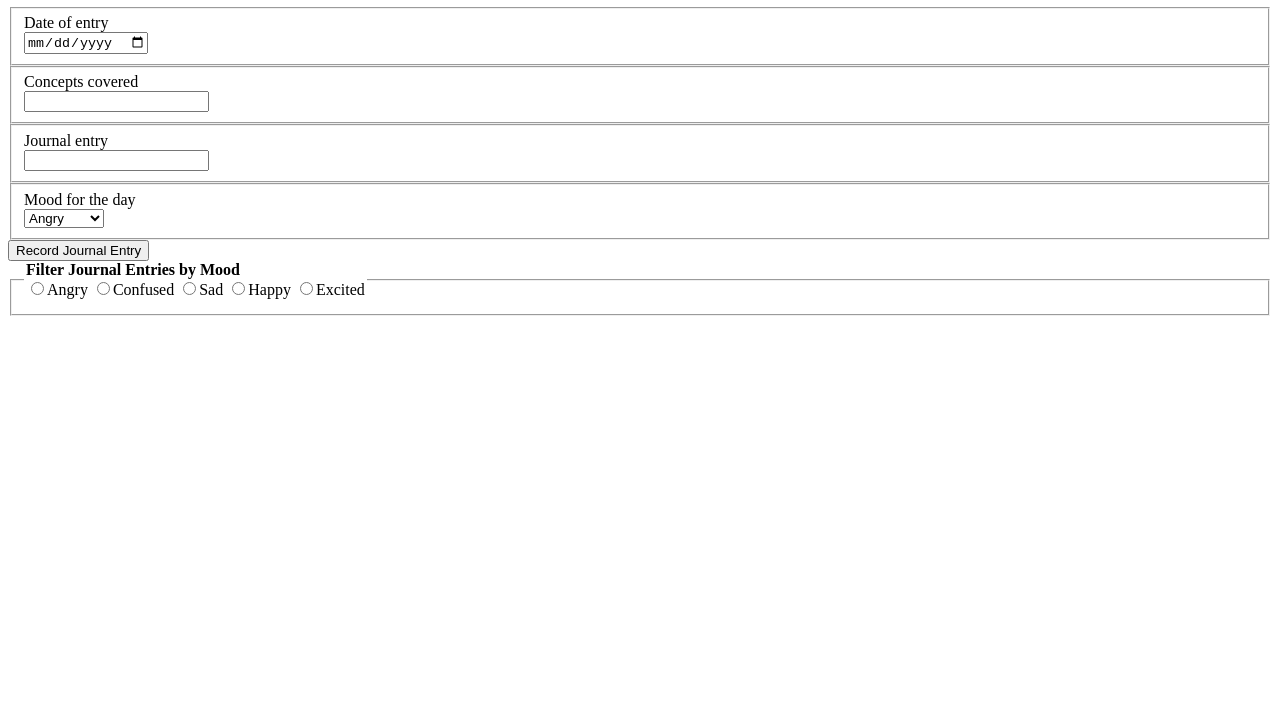
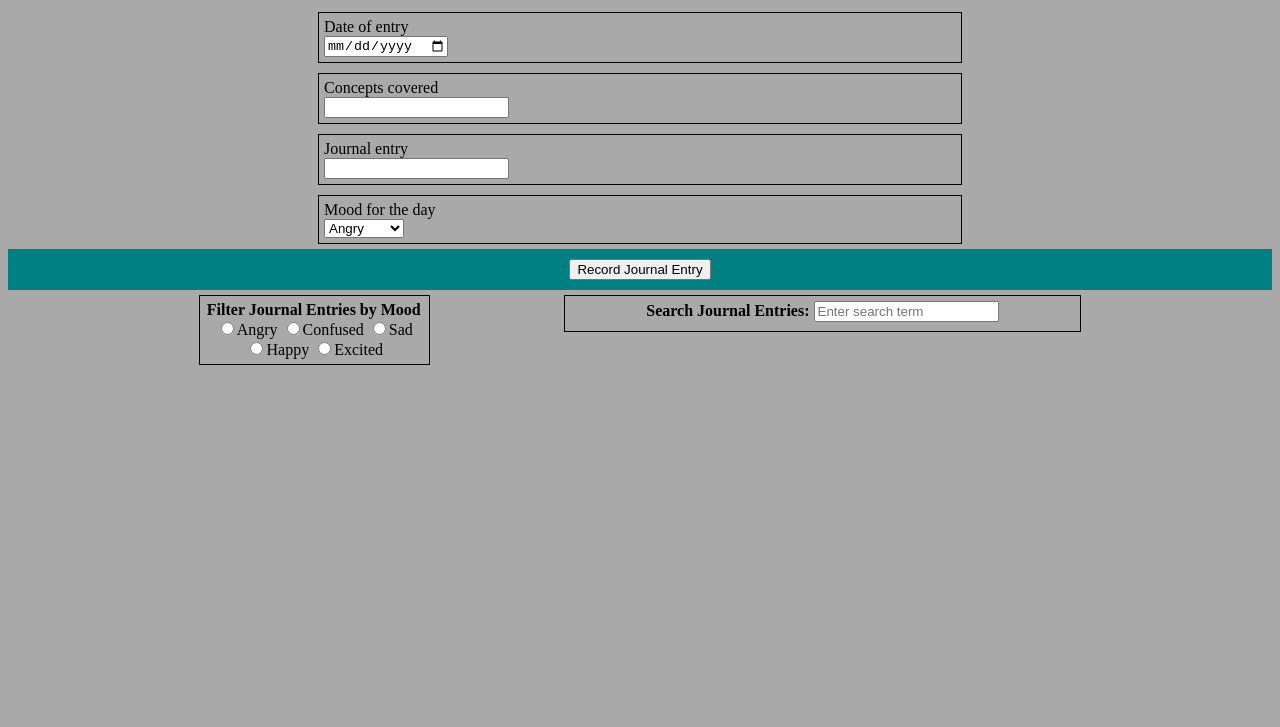
Before and after one commit to MReeds/Daily-Journal-1, a plain HTML site: page index.html in a window 1280 px wide. Shown: the part 73-800 px from the top of the page. Drawn offline with Linux system fonts and the light colour scheme; no server answers.

Commit message:
CSS additions

```diff
--- a/index.html
+++ b/index.html
@@ -11,21 +11,21 @@
 
 <body>
     <h1>Daily Journal</h1>
-    <form action="">
-        <input type="hidden" id="entryId" value=""/>
-        <fieldset>
+    <div class="journal-entry-fieldset">
+        <input type="hidden" id="entryId" value="" />
+        <div class="date">
             <label for="journalDate">Date of entry</label>
             <input type="date" name="journalDate" id="journalDate">
-        </fieldset>
-        <fieldset>
+        </div>
+        <div class="concepts">
             <label for="conceptsCovered">Concepts covered</label>
             <input type="text" name="concepts" id="concepts">
-        </fieldset>
-        <fieldset>
+        </div>
+        <div class="contents">
             <label for="journalEntry">Journal entry</label>
             <input type="text" name="entry" id="contents">
-        </fieldset>
-        <fieldset>
+        </div>
+        <div class="mood">
             <label for="moodForTheDay">Mood for the day</label>
             <select name="moods" id="mood">
                 <option value="angry">Angry</option>
@@ -34,19 +34,30 @@
                 <option value="happy">Happy</option>
                 <option value="excited">Excited</option>
             </select>
-        </fieldset>
+        </div>
+        </div>
+        <div class="record-button">
         <input id="record-button" type="button" value="Record Journal Entry" class="record-btn">
-        <fieldset>
+        </div>
+        <div class="radio-and-search">
+            <div class="radio-btns">
+                <div class="radio-moods">
                     <legend>
-                <label for="moodSelector"><strong>Filter Journal Entries by Mood</strong></label>
+                        <label class="mood-selector" for="moodSelector"><strong>Filter Journal Entries by
+                                Mood</strong></label>
                         <input type="radio" value="angry" name="mood">Angry
                         <input type="radio" value="confused" name="mood">Confused
                         <input type="radio" value="sad" name="mood">Sad
                         <input type="radio" value="happy" name="mood">Happy
                         <input type="radio" value="excited" name="mood">Excited
                     </legend>
-        </fieldset>
-    </form>
+                </div>
+            </div>
+            <div class="search-div">
+                <label class="search-label"><strong>Search Journal Entries: </strong></label>
+                <input type="search" class="search-box" placeholder="Enter search term" />
+            </div>
+        </div>
     <article class="entryLog">
 
     </article>
--- a/styles/journal.css
+++ b/styles/journal.css
@@ -1,10 +1,110 @@
 @import 'root.css';
 
-body form fieldset label {
+.journal-entry-fieldset {
     display: flex;
     flex-direction: column;
-};
+    align-items: center;
+    flex-wrap: wrap;
+}
 
-body h1 {
-    color: blue
+body {
+    /* background-image: url(https://www.satellitetoday.com/wp-content/uploads/2019/06/Screen-Shot-2019-06-13-at-5.50.12-PM-800x490.png); */
+    background-color: darkgray;
 }
+
+body>h1 {
+    display: flex;
+    justify-content: center;
+    background-color: teal;
+}
+
+.date {
+    border: 1px solid black;
+    margin: 5px;
+    width: 50%;
+    padding: 5px;
+    background-color: darkgray, 2;
+}
+
+div.date label {
+    display: flex;
+}
+
+.concepts {
+    border: 1px solid black;
+    margin: 5px;
+    width: 50%;
+    padding: 5px;
+}
+
+div.concepts label {
+    display: flex;
+}
+
+.contents {
+    border: 1px solid black;
+    margin: 5px;
+    width: 50%;
+    padding: 5px;
+}
+
+div.contents label {
+    display: flex;
+}
+
+.mood {
+    border: 1px solid black;
+    margin: 5px;
+    width: 50%;
+    padding: 5px;
+}
+
+div.mood label {
+    display: flex;
+}
+
+.mood-selector {
+    display: flex;
+    width: 100%;
+    align-items: center;
+}
+
+.radio-and-search {
+    display: flex;
+    flex-wrap: wrap;
+    justify-content: center;
+}
+
+.radio-moods {
+    justify-content: start;
+    text-align: center;
+    width: 60%;
+    border: 1px solid black;
+    padding: 5px;
+    margin: 5px;
+}
+
+.record-button {
+    display: flex;
+    justify-content: center;
+    background-color: teal;
+}
+
+#record-button {
+    /* display: flex; */
+    display: flex;
+    ;
+    margin: 10px;
+    align-content: center;
+}
+
+.search-div {
+    /* display: flex; */
+    justify-content: end;
+    text-align: center;
+    width: 40%;
+    height: 25px;
+    padding: 5px;
+    margin: 5px;
+    border: 1px solid black;
+}
```
Lines whose indentation alone changed are shown as unchanged.
